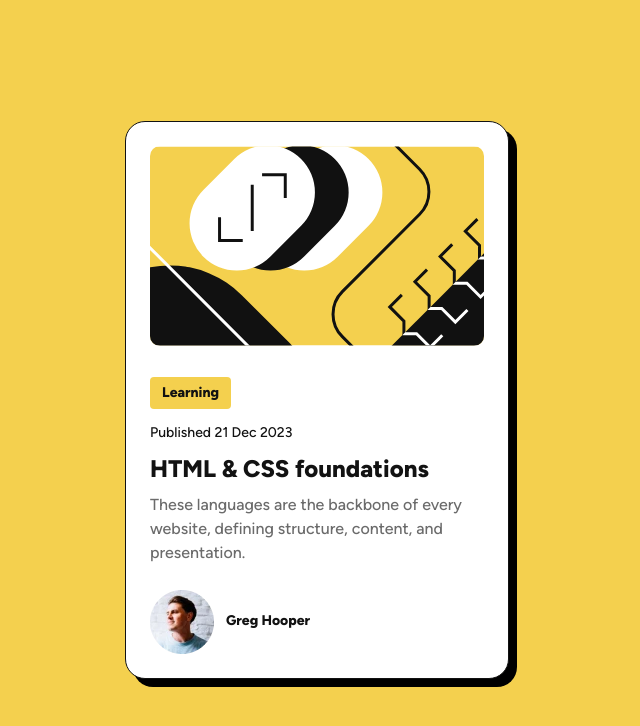
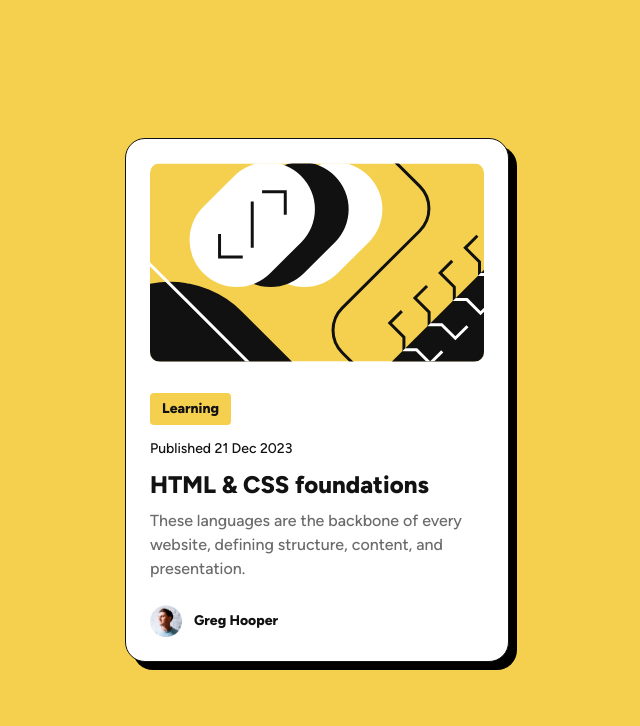
Before and after one commit to socratesioa/blog-preview-card, a plain HTML site: page index.html in a window 1280 px wide. Shown: the whole page, without its empty margins (323-963 px from the left). Drawn offline with Linux system fonts and the light colour scheme.

Commit message:
Add files via upload

```diff
--- a/index.html
+++ b/index.html
@@ -37,6 +37,8 @@
         <div class="blog-author">
           <img
             src="./assets/images/image-avatar.webp"
+            height="32"
+            width="32"
             alt="Post written by Greg Hooper"
           />
           <p class="author-name">Greg Hooper</p>
```
